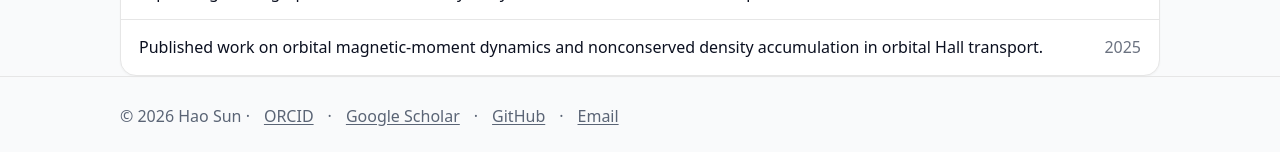
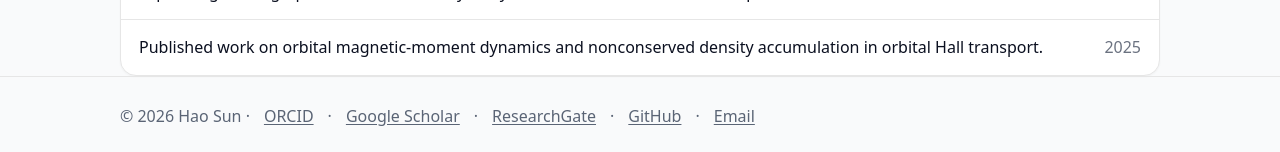
Before and after one commit to sunohao/sunohao.github.io, a Jekyll site: the page built from index.md, in a window 1280 px wide and 1356 px high. Shown: the part 1201-1353 px from the top of the window. Built offline with Jekyll 4.4.1, drawn with Linux system fonts in a browser that asks for light colours.

Commit message:
Add ResearchGate link to site footer

```diff
--- a/_layouts/default.html
+++ b/_layouts/default.html
@@ -264,6 +264,7 @@ html[data-theme="light"] .theme-toggle{background:#fff;color:#14203a;border-colo
     © {{ site.time | date: "%Y" }} {{ site.author.name }} ·
     <a href="https://orcid.org/{{ site.author.orcid }}" target="_blank" rel="noreferrer">ORCID</a> ·
     <a href="https://scholar.google.com/citations?hl=en&user=YmrbkGIAAAAJ&view_op=list_works" target="_blank" rel="noreferrer">Google Scholar</a> ·
+    <a href="https://www.researchgate.net/profile/Hao-Sun-30?ev=hdr_xprf" target="_blank" rel="noreferrer">ResearchGate</a> ·
     <a href="https://github.com/sunohao" target="_blank" rel="noreferrer">GitHub</a> ·
     <a href="mailto:{{ site.author.email }}">Email</a>
   </div>
```
